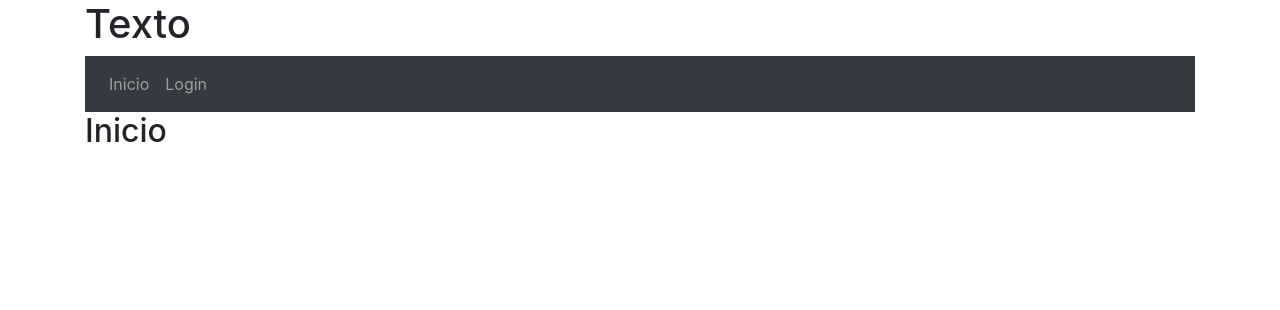
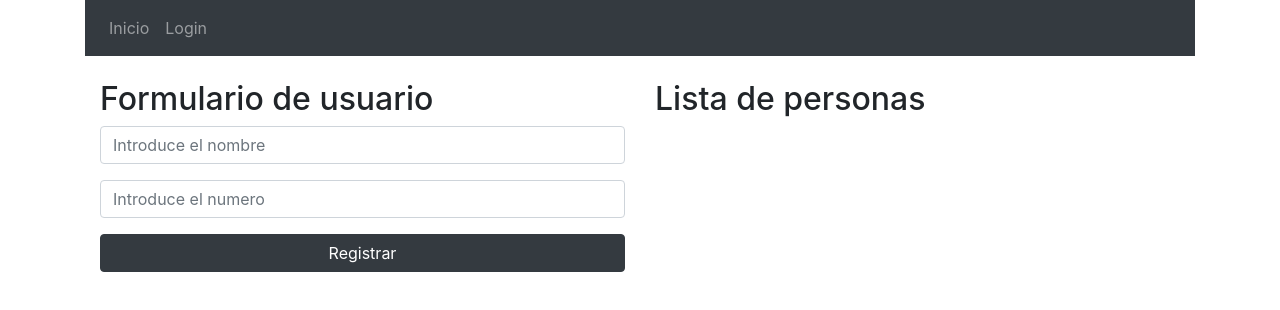
Before and after one commit to Valenzuela182/registro, a React (Create React App) app: page / in a window 1280 px wide. Shown: the top 310 px of the page. Built offline with nearby package versions, Linux system fonts and the light colour scheme; no server answers.

Commit message:
add formulario

```diff
--- a/src/App.jsx
+++ b/src/App.jsx
@@ -1,23 +1,27 @@
 import React from 'react';
-import {BrowserRouter as Router, Switch, Route} from 'react-router-dom';
+import { BrowserRouter as Router, Switch, Route } from 'react-router-dom';
 import Admin from './components/Admin';
 import Inicio from './components/Inicio';
 import Login from './components/Login';
 import Menu from './components/Menu';
+import Formulario from './components/Formulario';
 
 function App() {
+
   return (
+
     <div className='container'>
-      <h1>Texto</h1>
       <Router>
         <Menu></Menu>
         <Switch>
-            <Route exact path='/' component={Inicio}></Route>
+          <Route exact path='/' component={Inicio}><Formulario/></Route>
           <Route path='/admin' component={Admin}></Route>
           <Route path='/login' component={Login}></Route>
         </Switch>
       </Router>
+
     </div>
+
   );
 }
 
--- /dev/null
+++ b/src/components/Formulario.jsx
@@ -0,0 +1,69 @@
+import React, { useEffect, useState } from 'react'
+
+const Formulario = () => {
+
+    const [nombre, setNombre] = useState('')
+    const [numero, setNumero] = useState('')
+    const [usuario, setUsuario] = useState([])
+    const [error, setError] = useState('')
+
+    const setUsuarios = (e) => {
+        e.preventDefault()
+        if (!nombre.trim() && !numero.trim()) {
+            setError('Debe llenar ambos campos')
+        } else {
+            if (!nombre.trim()) {
+                setError('Campo nombre vacio')
+            } else
+                if (!numero.trim()) {
+                    setError('Campo numero vacio')
+                }
+        }
+    }
+    return (
+        <div className="container">
+            <div className="row mt-4">
+                <div className="col">
+                    <h2>Formulario de usuario</h2>
+                    <form className="form-group"
+                        onSubmit={setUsuarios}>
+                        <input
+                            onChange={(e) => { setNombre(e.target.value) }}
+                            className="form-control"
+                            placeholder="Introduce el nombre"
+                            type="text">
+                        </input>
+                        <input
+                            onChange={(e) => { setNumero(e.target.value) }}
+                            className="form-control mt-3"
+                            placeholder="Introduce el numero"
+                            type="text">
+                        </input>
+                        <input
+                            type="submit"
+                            value="Registrar"
+                            className="btn btn-dark btn-block mt-3">
+                        </input>
+                    </form>
+                    {
+                        error ?
+                            (
+                                <div>
+                                    <p>{error}</p>
+                                </div>
+                            )
+                            :
+                            (
+                                <span></span>
+                            )
+                    }
+                </div>
+                <div className="col">
+                    <h2>Lista de personas</h2>
+                </div>
+            </div>
+        </div>
+    )
+}
+
+export default Formulario
--- a/src/components/Inicio.jsx
+++ b/src/components/Inicio.jsx
@@ -3,7 +3,7 @@ import React from 'react'
 const Inicio = () => {
     return (
         <div>
-            <h2>Inicio</h2>
+
         </div>
     )
 }
--- a/src/index.js
+++ b/src/index.js
@@ -1,7 +1,7 @@
 import React from 'react';
 import ReactDOM from 'react-dom';
 import App from './App';
-import bootstrap from 'bootstrap/dist/css/bootstrap.css'
+import 'bootstrap/dist/css/bootstrap.css'
 
 ReactDOM.render(
   <React.StrictMode>
```
Lines whose indentation alone changed are shown as unchanged.
